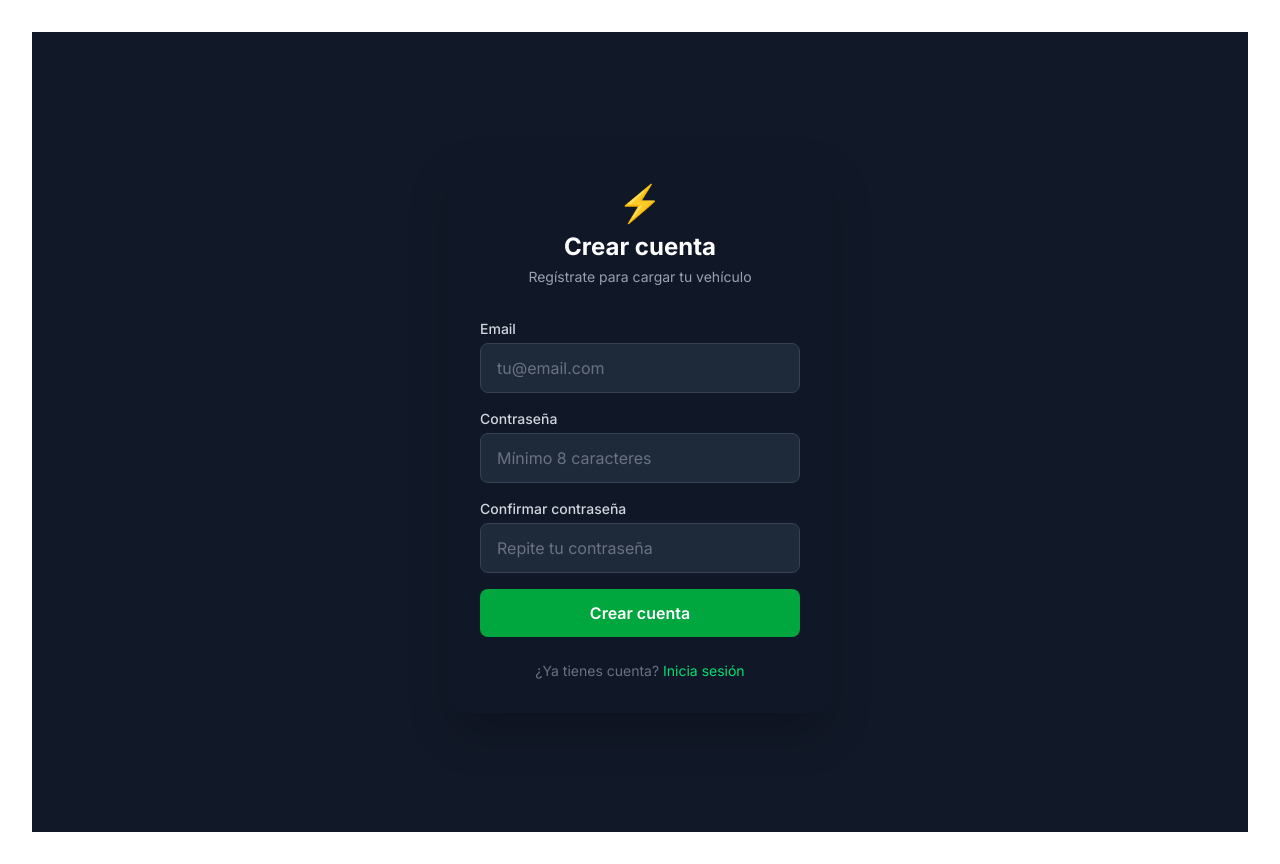
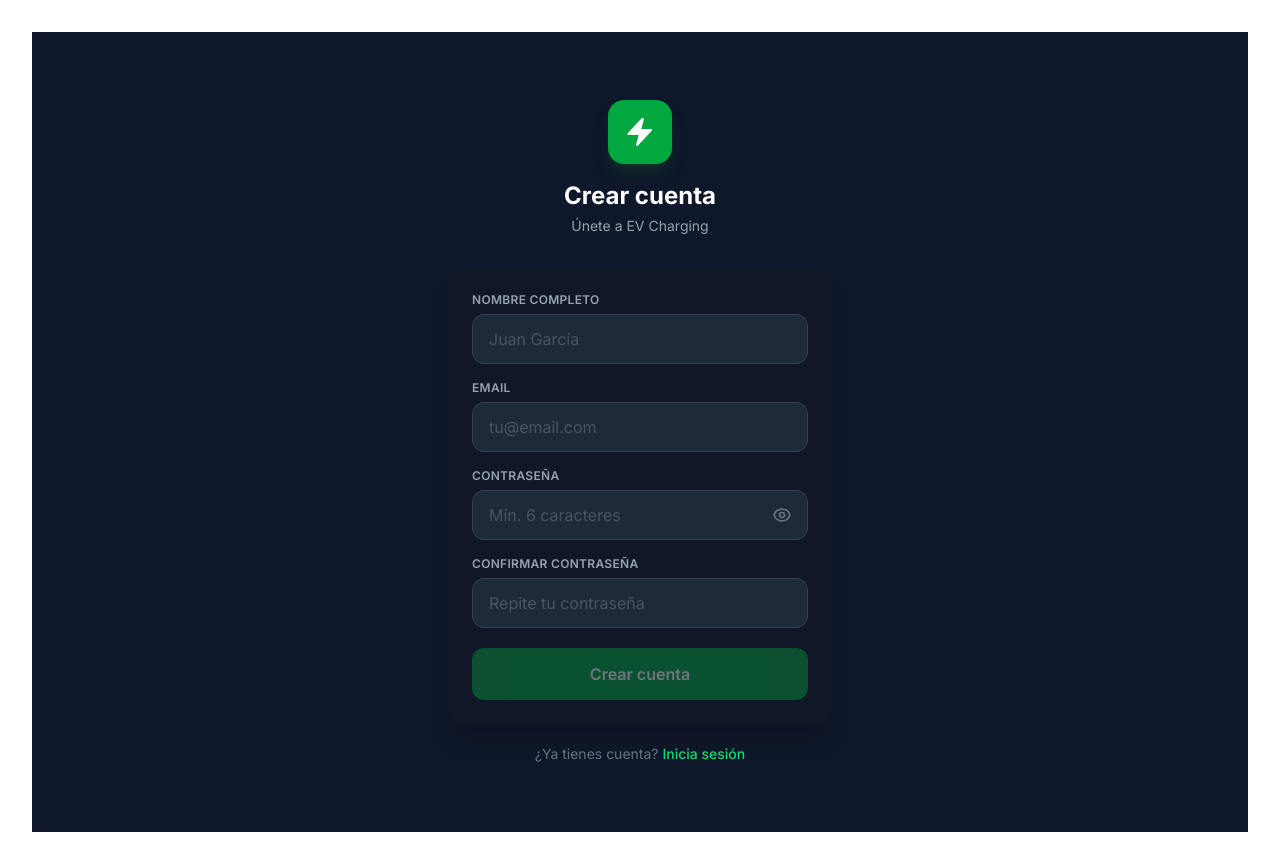
Before and after one commit to crisenri92/ev-charging-admin, a Next.js app: page /mobile/register in a window 1280 px wide. Built offline with nearby package versions, Linux system fonts and the light colour scheme; no server answers.

Commit message:
feat: registro de usuarios + wallet init endpoint

```diff
--- a/src/app/mobile/register/page.tsx
+++ b/src/app/mobile/register/page.tsx
@@ -1,44 +1,57 @@
 'use client'
 import { useState } from 'react'
+import Link from 'next/link'
 import { useRouter } from 'next/navigation'
 import { createClient } from '@supabase/supabase-js'
-import Link from 'next/link'
 
 const supabase = createClient(
   process.env.NEXT_PUBLIC_SUPABASE_URL!,
   process.env.NEXT_PUBLIC_SUPABASE_ANON_KEY!
 )
 
-export default function MobileRegisterPage() {
+const ERROR_MAP: Record<string, string> = {
+  'User already registered': 'Ya existe una cuenta con ese email',
+  'Password should be at least 6 characters': 'La contraseña debe tener al menos 6 caracteres',
+  'Unable to validate email address: invalid format': 'Email inválido',
+}
+
+export default function RegisterPage() {
   const router = useRouter()
+  const [name, setName] = useState('')
   const [email, setEmail] = useState('')
   const [password, setPassword] = useState('')
-  const [confirm, setConfirm] = useState('')
+  const [confirmPwd, setConfirmPwd] = useState('')
+  const [showPwd, setShowPwd] = useState(false)
+  const [loading, setLoading] = useState(false)
   const [error, setError] = useState('')
-  const [loading, setLoading] = useState(false)
   const [success, setSuccess] = useState(false)
 
   const handleSubmit = async (e: React.FormEvent) => {
     e.preventDefault()
     setError('')
-    if (password !== confirm) { setError('Las contraseñas no coinciden'); return }
-    if (password.length < 8) { setError('La contraseña debe tener al menos 8 caracteres'); return }
+    if (password !== confirmPwd) { setError('Las contraseñas no coinciden'); return }
+    if (password.length < 6) { setError('La contraseña debe tener al menos 6 caracteres'); return }
     setLoading(true)
 
     const { data, error: signUpError } = await supabase.auth.signUp({
       email,
       password,
-      options: { emailRedirectTo: 'https://ev-charging-admin-production.up.railway.app/mobile' },
+      options: { data: { full_name: name.trim() } }
     })
 
     if (signUpError) {
-      setError(signUpError.message)
+      setError(ERROR_MAP[signUpError.message] || signUpError.message)
       setLoading(false)
       return
     }
 
-    // If session is returned, user is confirmed (email confirmation disabled)
+    // If email confirmation is disabled, user is logged in immediately
     if (data.session) {
+      // Create user_balances row
+      await fetch('/api/wallet/init', {
+        method: 'POST',
+        headers: { 'Content-Type': 'application/json', Authorization: `Bearer ${data.session.access_token}` },
+      }).catch(() => {})
       router.push('/mobile')
     } else {
       // Email confirmation required
@@ -49,13 +62,17 @@ export default function MobileRegisterPage() {
 
   if (success) {
     return (
-      <div className="min-h-screen flex items-center justify-center p-4" style={{ background: '#111827' }}>
-        <div className="bg-gray-900 rounded-2xl p-8 w-full max-w-sm text-center">
-          <span className="text-5xl">📧</span>
-          <h2 className="text-xl font-bold text-white mt-4 mb-2">Revisa tu correo</h2>
-          <p className="text-gray-400 text-sm mb-6">Te enviamos un link de confirmación a <strong className="text-white">{email}</strong>. Haz clic en él para activar tu cuenta.</p>
-          <Link href="/mobile/login" className="block w-full py-3 bg-green-600 hover:bg-green-500 text-white font-semibold rounded-lg text-center transition-colors">
-            Ir al login
+      <div className="min-h-screen flex items-center justify-center px-5 py-10" style={{ background: '#0f172a' }}>
+        <div className="w-full max-w-sm text-center">
+          <div className="inline-flex items-center justify-center w-16 h-16 rounded-2xl bg-green-600 mb-4 shadow-lg shadow-green-900/40">
+            <svg className="w-8 h-8 text-white" fill="none" stroke="currentColor" viewBox="0 0 24 24">
+              <path strokeLinecap="round" strokeLinejoin="round" strokeWidth={2} d="M3 8l7.89 5.26a2 2 0 002.22 0L21 8M5 19h14a2 2 0 002-2V7a2 2 0 00-2-2H5a2 2 0 00-2 2v10a2 2 0 002 2z" />
+            </svg>
+          </div>
+          <h2 className="text-xl font-bold text-white mb-2">Revisa tu email</h2>
+          <p className="text-gray-400 text-sm mb-6">Enviamos un enlace de confirmación a <span className="text-white font-medium">{email}</span>. Haz clic en el enlace para activar tu cuenta.</p>
+          <Link href="/mobile/login" className="text-green-400 hover:text-green-300 text-sm font-medium transition-colors">
+            ← Volver al login
           </Link>
         </div>
       </div>
@@ -63,41 +80,81 @@ export default function MobileRegisterPage() {
   }
 
   return (
-    <div className="min-h-screen flex items-center justify-center p-4" style={{ background: '#111827' }}>
-      <div className="bg-gray-900 rounded-2xl shadow-2xl p-8 w-full max-w-sm">
+    <div className="min-h-screen flex items-center justify-center px-5 py-10" style={{ background: '#0f172a' }}>
+      <div className="w-full max-w-sm">
         <div className="text-center mb-8">
-          <span className="text-4xl">⚡</span>
-          <h1 className="text-2xl font-bold text-white mt-2">Crear cuenta</h1>
-          <p className="text-gray-400 text-sm mt-1">Regístrate para cargar tu vehículo</p>
+          <div className="inline-flex items-center justify-center w-16 h-16 rounded-2xl bg-green-600 mb-4 shadow-lg shadow-green-900/40">
+            <svg className="w-8 h-8 text-white" fill="currentColor" viewBox="0 0 24 24">
+              <path fillRule="evenodd" d="M14.615 1.595a.75.75 0 01.359.852L12.982 9.75h7.268a.75.75 0 01.548 1.262l-10.5 11.25a.75.75 0 01-1.272-.71l1.992-7.302H3.268a.75.75 0 01-.548-1.262l10.5-11.25a.75.75 0 01.913-.143z" clipRule="evenodd" />
+            </svg>
           </div>
+          <h1 className="text-2xl font-bold text-white">Crear cuenta</h1>
+          <p className="text-gray-400 text-sm mt-1">Únete a EV Charging</p>
+        </div>
+
+        <div className="bg-gray-900 rounded-2xl p-6 shadow-xl">
           <form onSubmit={handleSubmit} className="space-y-4">
             <div>
-            <label className="block text-sm font-medium text-gray-300 mb-1">Email</label>
+              <label className="block text-xs font-semibold text-gray-400 uppercase tracking-wide mb-1.5">Nombre completo</label>
+              <input type="text" value={name} onChange={e => setName(e.target.value)}
+                className="w-full px-4 py-3 bg-gray-800 border border-gray-700 rounded-xl text-white placeholder-gray-600 focus:outline-none focus:border-green-500 focus:ring-1 focus:ring-green-500/30 transition-all text-base"
+                placeholder="Juan García" autoComplete="name" required />
+            </div>
+
+            <div>
+              <label className="block text-xs font-semibold text-gray-400 uppercase tracking-wide mb-1.5">Email</label>
               <input type="email" value={email} onChange={e => setEmail(e.target.value)}
-              className="w-full px-4 py-3 bg-gray-800 border border-gray-700 rounded-lg text-white placeholder-gray-500 focus:outline-none focus:border-green-500"
-              placeholder="tu@email.com" required />
+                className="w-full px-4 py-3 bg-gray-800 border border-gray-700 rounded-xl text-white placeholder-gray-600 focus:outline-none focus:border-green-500 focus:ring-1 focus:ring-green-500/30 transition-all text-base"
+                placeholder="tu@email.com" autoComplete="email" inputMode="email" required />
             </div>
+
             <div>
-            <label className="block text-sm font-medium text-gray-300 mb-1">Contraseña</label>
-            <input type="password" value={password} onChange={e => setPassword(e.target.value)}
-              className="w-full px-4 py-3 bg-gray-800 border border-gray-700 rounded-lg text-white placeholder-gray-500 focus:outline-none focus:border-green-500"
-              placeholder="Mínimo 8 caracteres" required />
+              <label className="block text-xs font-semibold text-gray-400 uppercase tracking-wide mb-1.5">Contraseña</label>
+              <div className="relative">
+                <input type={showPwd ? 'text' : 'password'} value={password} onChange={e => setPassword(e.target.value)}
+                  className="w-full px-4 py-3 pr-12 bg-gray-800 border border-gray-700 rounded-xl text-white placeholder-gray-600 focus:outline-none focus:border-green-500 focus:ring-1 focus:ring-green-500/30 transition-all text-base"
+                  placeholder="Mín. 6 caracteres" autoComplete="new-password" required />
+                <button type="button" onClick={() => setShowPwd(v => !v)}
+                  className="absolute right-3 top-1/2 -translate-y-1/2 text-gray-500 hover:text-gray-300 p-1 transition-colors">
+                  {showPwd
+                    ? <svg className="w-5 h-5" fill="none" stroke="currentColor" viewBox="0 0 24 24"><path strokeLinecap="round" strokeLinejoin="round" strokeWidth={2} d="M13.875 18.825A10.05 10.05 0 0112 19c-4.478 0-8.268-2.943-9.543-7a9.97 9.97 0 011.563-3.029m5.858.908a3 3 0 114.243 4.243M9.878 9.878l4.242 4.242M9.88 9.88l-3.29-3.29m7.532 7.532l3.29 3.29M3 3l3.59 3.59m0 0A9.953 9.953 0 0112 5c4.478 0 8.268 2.943 9.543 7a10.025 10.025 0 01-4.132 5.411m0 0L21 21" /></svg>
+                    : <svg className="w-5 h-5" fill="none" stroke="currentColor" viewBox="0 0 24 24"><path strokeLinecap="round" strokeLinejoin="round" strokeWidth={2} d="M15 12a3 3 0 11-6 0 3 3 0 016 0z" /><path strokeLinecap="round" strokeLinejoin="round" strokeWidth={2} d="M2.458 12C3.732 7.943 7.523 5 12 5c4.478 0 8.268 2.943 9.542 7-1.274 4.057-5.064 7-9.542 7-4.477 0-8.268-2.943-9.542-7z" /></svg>
+                  }
+                </button>
               </div>
+            </div>
+
             <div>
-            <label className="block text-sm font-medium text-gray-300 mb-1">Confirmar contraseña</label>
-            <input type="password" value={confirm} onChange={e => setConfirm(e.target.value)}
-              className="w-full px-4 py-3 bg-gray-800 border border-gray-700 rounded-lg text-white placeholder-gray-500 focus:outline-none focus:border-green-500"
-              placeholder="Repite tu contraseña" required />
+              <label className="block text-xs font-semibold text-gray-400 uppercase tracking-wide mb-1.5">Confirmar contraseña</label>
+              <input type={showPwd ? 'text' : 'password'} value={confirmPwd} onChange={e => setConfirmPwd(e.target.value)}
+                className="w-full px-4 py-3 bg-gray-800 border border-gray-700 rounded-xl text-white placeholder-gray-600 focus:outline-none focus:border-green-500 focus:ring-1 focus:ring-green-500/30 transition-all text-base"
+                placeholder="Repite tu contraseña" autoComplete="new-password" required />
             </div>
-          {error && <p className="text-red-400 text-sm">{error}</p>}
-          <button type="submit" disabled={loading}
-            className="w-full py-3 bg-green-600 hover:bg-green-500 disabled:opacity-50 text-white font-semibold rounded-lg transition-colors">
-            {loading ? 'Creando cuenta...' : 'Crear cuenta'}
+
+            {error && (
+              <div className="bg-red-900/30 border border-red-700/50 rounded-xl px-4 py-3 text-red-400 text-sm flex items-center gap-2">
+                <svg className="w-4 h-4 flex-shrink-0" fill="currentColor" viewBox="0 0 20 20"><path fillRule="evenodd" d="M18 10a8 8 0 11-16 0 8 8 0 0116 0zm-7 4a1 1 0 11-2 0 1 1 0 012 0zm-1-9a1 1 0 00-1 1v4a1 1 0 102 0V6a1 1 0 00-1-1z" clipRule="evenodd" /></svg>
+                {error}
+              </div>
+            )}
+
+            <button type="submit" disabled={loading || !email || !password || !name || !confirmPwd}
+              className="w-full py-3.5 bg-green-600 hover:bg-green-500 active:scale-[0.98] disabled:opacity-40 disabled:cursor-not-allowed text-white font-semibold rounded-xl transition-all text-base mt-1">
+              {loading
+                ? <span className="flex items-center justify-center gap-2">
+                    <svg className="animate-spin h-4 w-4" fill="none" viewBox="0 0 24 24"><circle className="opacity-25" cx="12" cy="12" r="10" stroke="currentColor" strokeWidth="4"/><path className="opacity-75" fill="currentColor" d="M4 12a8 8 0 018-8V0C5.373 0 0 5.373 0 12h4z"/></svg>
+                    Creando cuenta...
+                  </span>
+                : 'Crear cuenta'}
             </button>
           </form>
-        <p className="text-center text-sm text-gray-500 mt-6">
+        </div>
+
+        <p className="text-center text-sm text-gray-500 mt-5">
           ¿Ya tienes cuenta?{' '}
-          <Link href="/mobile/login" className="text-green-400 hover:underline">Inicia sesión</Link>
+          <Link href="/mobile/login" className="text-green-400 hover:text-green-300 font-medium transition-colors">
+            Inicia sesión
+          </Link>
         </p>
       </div>
     </div>
```
Also changed, not shown: src/app/api/wallet/init/route.ts (added, +19 -0 lines). Lines whose indentation alone changed are shown as unchanged.
